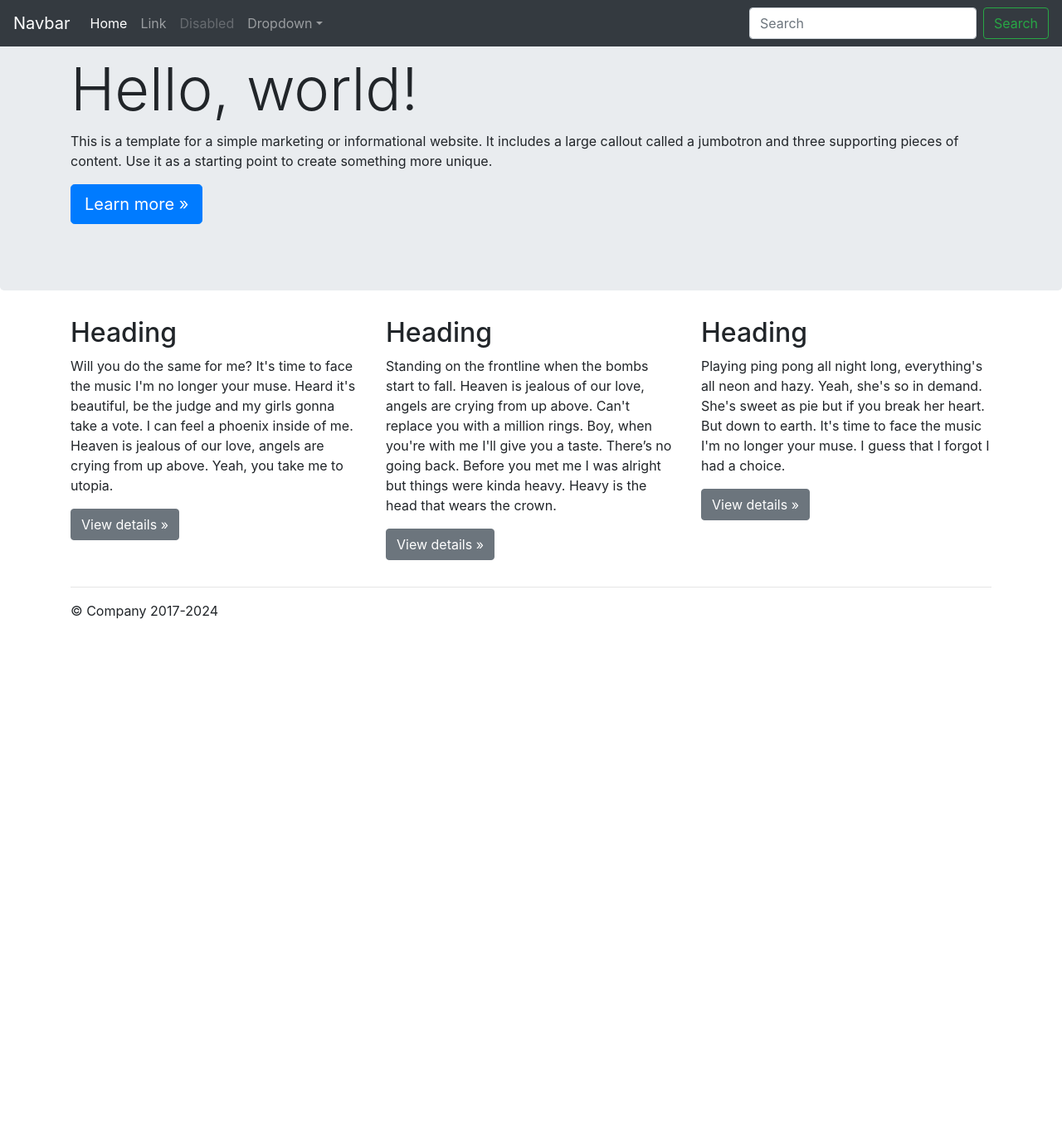
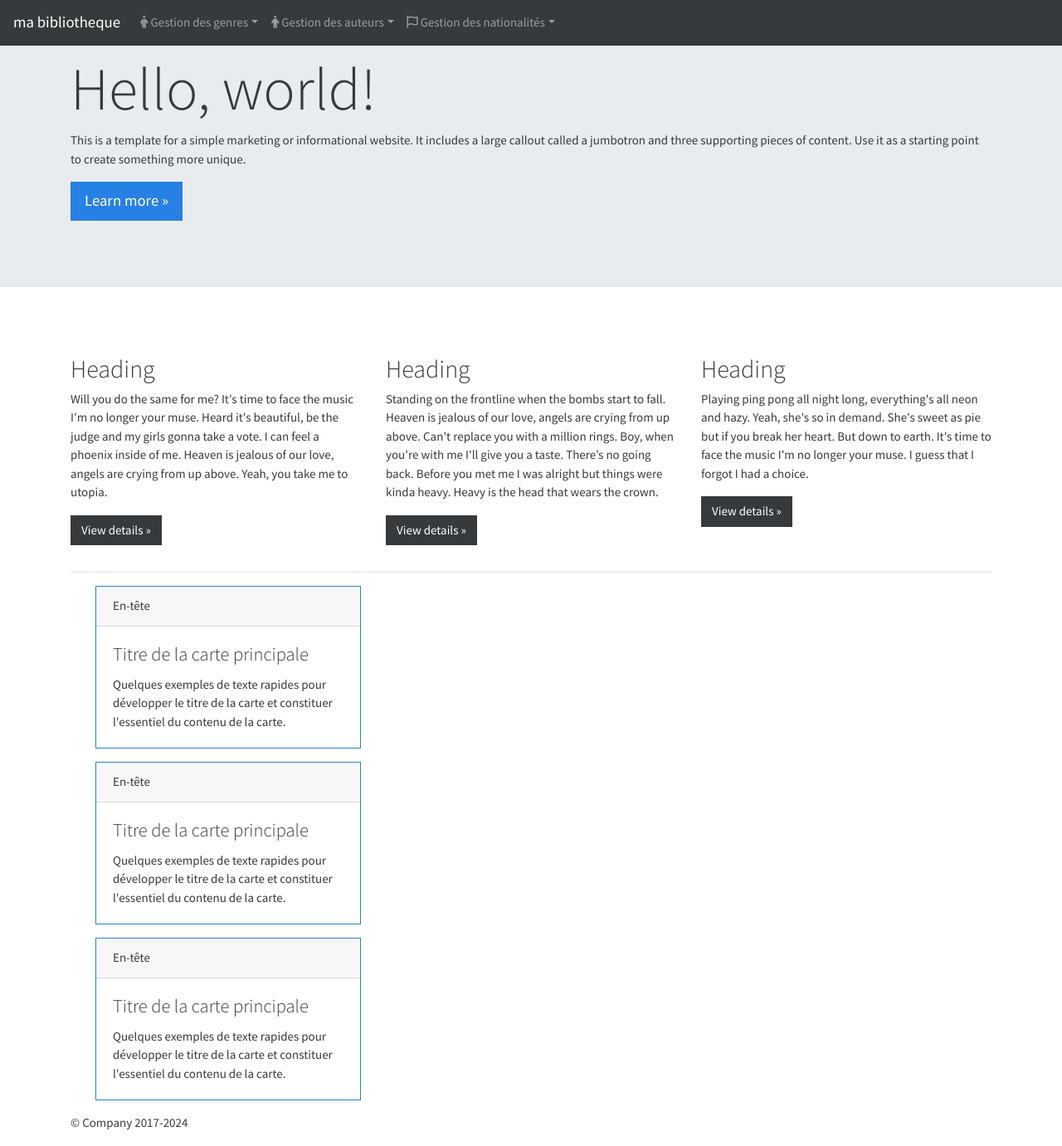
Before and after one commit to yacine997/tp-ppe2, a PHP site: page / in a window 1280 px wide. Shown: the whole page at 83% size. Before the commit the page ends 746 px from the top, so only its background shows below. Run offline with PHP 8.4, Linux system fonts and the light colour scheme; some libraries are stand-ins or nearby versions.

Commit message:
23/01/2025

```diff
--- a/index.php
+++ b/index.php
@@ -11,7 +11,8 @@
 
     <link rel="canonical" href="https://getbootstrap.com/docs/4.6/examples/jumbotron/">
    <!-- Bootstrap core CSS -->
-   <link rel="stylesheet" href="https://cdn.jsdelivr.net/npm/bootstrap@4.6.2/dist/css/bootstrap.min.css" integrity="sha384-xOolHFLEh07PJGoPkLv1IbcEPTNtaed2xpHsD9ESMhqIYd0nLMwNLD69Npy4HI+N" crossorigin="anonymous">
+   <link rel="stylesheet" href="https://bootswatch.com/4/cosmo/bootstrap.css">
+   <script src="https://kit.fontawesome.com/17e9617dd6.js" crossorigin="anonymous"></script>
 
 
 
@@ -50,35 +51,36 @@
   <body>
 
 <nav class="navbar navbar-expand-md navbar-dark fixed-top bg-dark">
-  <a class="navbar-brand" href="#">Navbar</a>
+  <a class="navbar-brand" href="#">ma bibliotheque</a>
   <button class="navbar-toggler" type="button" data-toggle="collapse" data-target="#navbarsExampleDefault" aria-controls="navbarsExampleDefault" aria-expanded="false" aria-label="Toggle navigation">
     <span class="navbar-toggler-icon"></span>
   </button>
 
   <div class="collapse navbar-collapse" id="navbarsExampleDefault">
     <ul class="navbar-nav mr-auto">
-      <li class="nav-item active">
-        <a class="nav-link" href="#">Home <span class="sr-only">(current)</span></a>
-      </li>
-      <li class="nav-item">
-        <a class="nav-link" href="#">Link</a>
-      </li>
-      <li class="nav-item">
-        <a class="nav-link disabled">Disabled</a>
+      <li class="nav-item dropdown">
+        <a class="nav-link dropdown-toggle" href="#" data-toggle="dropdown" aria-expanded="false"><i class="fa-solid fa-person-half-dress"></i> Gestion des genres</a>
+        <div class="dropdown-menu">
+          <a class="dropdown-item" href="#">Liste des genres</a>
+          <a class="dropdown-item" href="#">Ajouter un genre</a>
+        </div>
       </li>
       <li class="nav-item dropdown">
-        <a class="nav-link dropdown-toggle" href="#" data-toggle="dropdown" aria-expanded="false">Dropdown</a>
+        <a class="nav-link dropdown-toggle" href="#" data-toggle="dropdown" aria-expanded="false"><i class="fa-solid fa-person"></i> Gestion des auteurs</a>
         <div class="dropdown-menu">
-          <a class="dropdown-item" href="#">Action</a>
-          <a class="dropdown-item" href="#">Another action</a>
-          <a class="dropdown-item" href="#">Something else here</a>
+          <a class="dropdown-item" href="#">Liste des auteurs</a>
+          <a class="dropdown-item" href="#">Ajouter un auteur</a>
+          <a class="dropdown-item" href="#">rechercher un auteur</a>
+        </div>
+      </li>
+      <li class="nav-item dropdown">
+        <a class="nav-link dropdown-toggle" href="#" data-toggle="dropdown" aria-expanded="false"><i class="fa-regular fa-flag"></i> Gestion des nationalités</a>
+        <div class="dropdown-menu">
+          <a class="dropdown-item" href="#">Liste les nationalités</a>
+          <a class="dropdown-item" href="#">Ajouter une nationalité</a>
         </div>
       </li>
     </ul>
-    <form class="form-inline my-2 my-lg-0">
-      <input class="form-control mr-sm-2" type="text" placeholder="Search" aria-label="Search">
-      <button class="btn btn-outline-success my-2 my-sm-0" type="submit">Search</button>
-    </form>
   </div>
 </nav>
 
@@ -93,7 +95,7 @@
     </div>
   </div>
 
-  <div class="container">
+  <div class="container pt-5">
     <!-- Example row of columns -->
     <div class="row">
       <div class="col-md-4">
@@ -116,7 +118,38 @@
     <hr>
 
   </div> <!-- /container -->
+    <div class="container">
+    <div class="col">
 
+      <div class="col-md-4">
+      <div class="card border-primary mb-3" style="max-width: 20rem;">
+  <div class="card-header"><font style="vertical-align: inherit;"><font style="vertical-align: inherit;">En-tête</font></font></div>
+  <div class="card-body">
+    <h4 class="card-title"><font style="vertical-align: inherit;"><font style="vertical-align: inherit;">Titre de la carte principale</font></font></h4>
+    <p class="card-text"><font style="vertical-align: inherit;"><font style="vertical-align: inherit;">Quelques exemples de texte rapides pour développer le titre de la carte et constituer l'essentiel du contenu de la carte.</font></font></p>
+  </div>
+</div>
+      </div>
+      <div class="col-md-4">
+      <div class="card border-primary mb-3" style="max-width: 20rem;">
+  <div class="card-header"><font style="vertical-align: inherit;"><font style="vertical-align: inherit;">En-tête</font></font></div>
+  <div class="card-body">
+    <h4 class="card-title"><font style="vertical-align: inherit;"><font style="vertical-align: inherit;">Titre de la carte principale</font></font></h4>
+    <p class="card-text"><font style="vertical-align: inherit;"><font style="vertical-align: inherit;">Quelques exemples de texte rapides pour développer le titre de la carte et constituer l'essentiel du contenu de la carte.</font></font></p>
+  </div>
+</div>
+      </div>
+      <div class="col-md-4">
+      <div class="card border-primary mb-3" style="max-width: 20rem;">
+  <div class="card-header"><font style="vertical-align: inherit;"><font style="vertical-align: inherit;">En-tête</font></font></div>
+  <div class="card-body">
+    <h4 class="card-title"><font style="vertical-align: inherit;"><font style="vertical-align: inherit;">Titre de la carte principale</font></font></h4>
+    <p class="card-text"><font style="vertical-align: inherit;"><font style="vertical-align: inherit;">Quelques exemples de texte rapides pour développer le titre de la carte et constituer l'essentiel du contenu de la carte.</font></font></p>
+  </div>
+</div>
+      </div>
+      </div>
+    </div>
 </main>
 
 <footer class="container">
```
